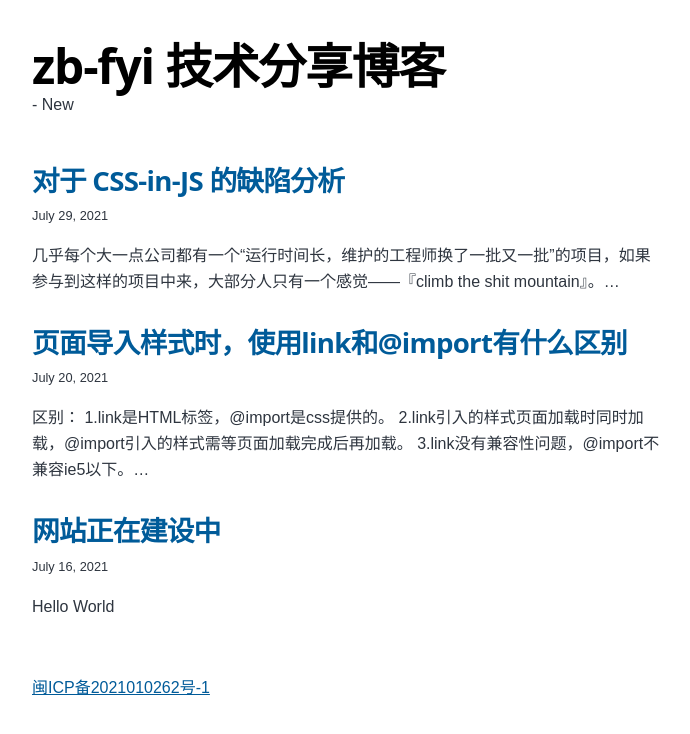
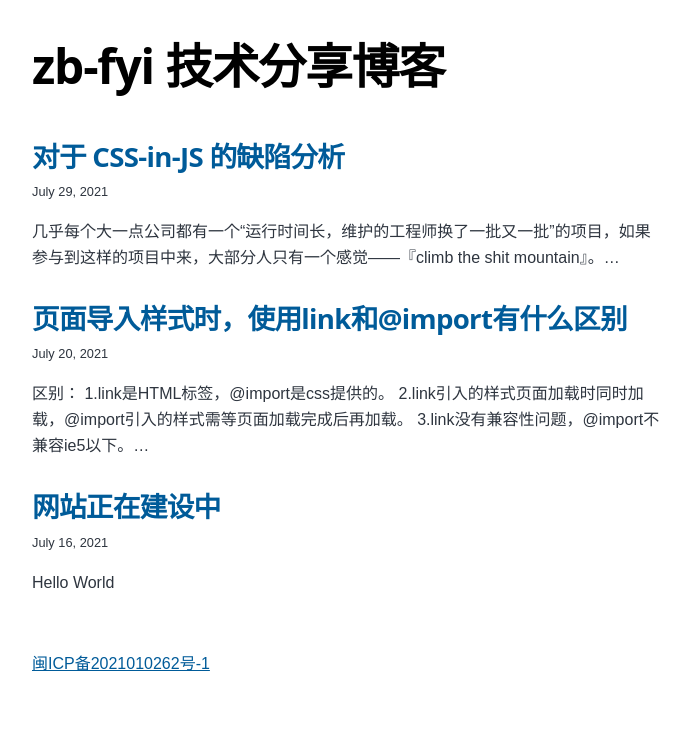
Before and after one commit to zhengzhibo/zb-fyi, a Gatsby site: page / in a window 1280 px wide. Shown: the whole page, without its empty margins (292-982 px from the left). Built offline with nearby package versions, Linux system fonts and the light colour scheme; Gatsby itself is replaced by a stand-in of ours.

Commit message:
Update layout.js

```diff
--- a/src/components/layout.js
+++ b/src/components/layout.js
@@ -22,7 +22,7 @@ const Layout = ({ location, title, children }) => {
 
   return (
     <div className="global-wrapper" data-is-root-path={isRootPath}>
-      <header className="global-header">{header} - New</header>
+      <header className="global-header">{header}</header>
       <main>{children}</main>
       <footer>
         <a href="https://beian.miit.gov.cn/" target="_blank" rel="noreferrer">闽ICP备2021010262号-1</a>
```
